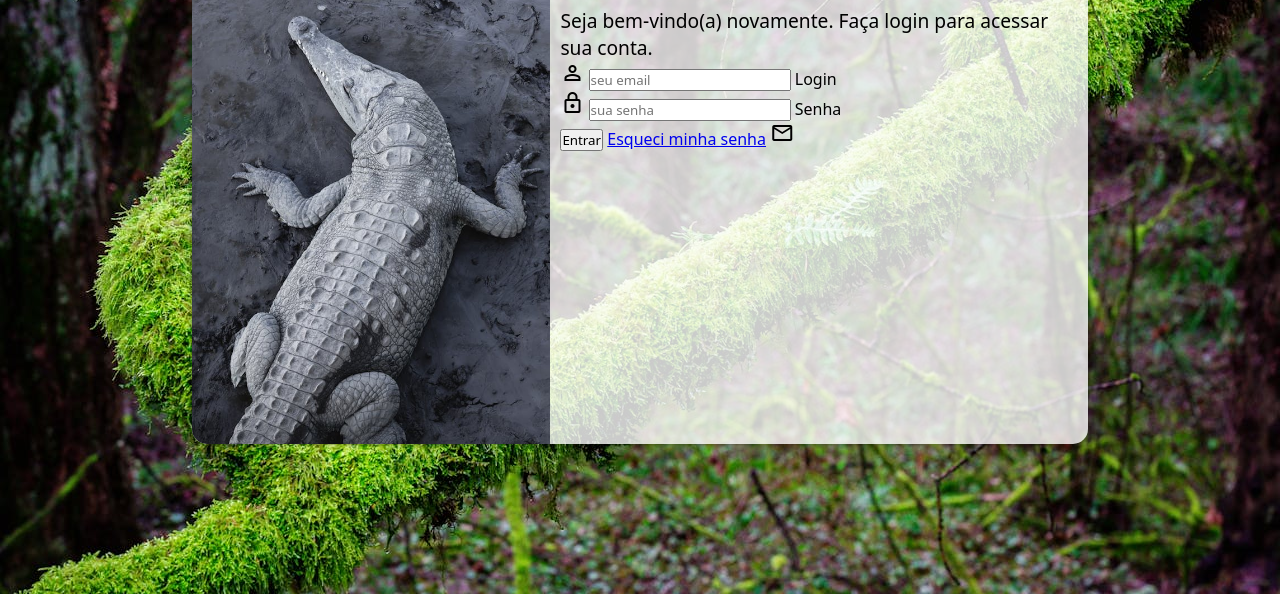
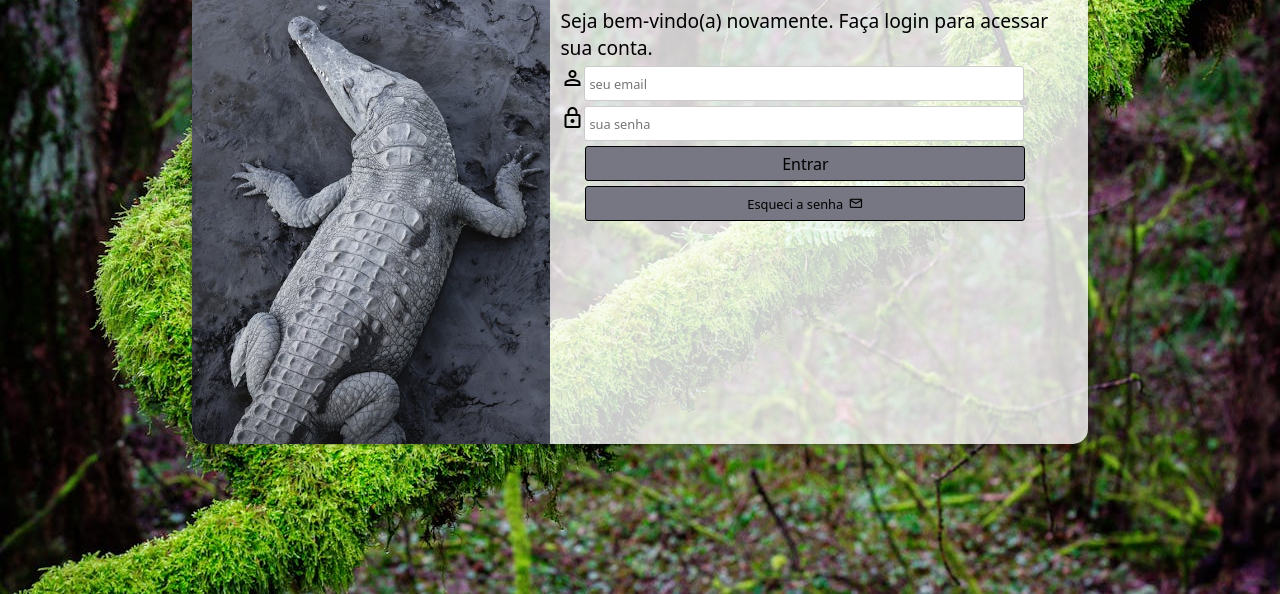
Before and after one commit to Willsonbs/projeto-login, a plain HTML site: page index.html in a window 1280 px wide. Shown: the part 206-800 px from the top of the page. Drawn offline with nearby package versions, Linux system fonts and the light colour scheme.

Commit message:
formatação final

```diff
--- a/index.html
+++ b/index.html
@@ -21,21 +21,24 @@
             <div id="formulario">
                 <h1>Login</h1>
                 <p>Seja bem-vindo(a) novamente. Faça login para acessar sua conta.</p>
+
                 <form action="login.php" method="post" autocomplete="on">
                     <div class="campo">
                         <span class="material-symbols-outlined">person</span>
-                        <input type="email" name="login" id="ilogin" placeholder="seu email" autocomplete="email" required minlength="8" maxlength="20">
+                        <input type="email" name="login" id="ilogin" placeholder="seu email" autocomplete="email" required maxlength="40">
                         <label for="ilogin">Login</label>
                     </div>
 
                     <div class="campo">
                         <span class="material-symbols-outlined">lock</span>
-                        <input type="password" name="password" id="ipassword" placeholder="sua senha" autocomplete="current-password">
+                        <input type="password" name="password" id="ipassword" placeholder="sua senha" autocomplete="current-password" required minlength="8" maxlength="20">
                         <label for="ipassword">Senha</label>
                     </div>
                     <input type="submit" value="Entrar">
-                    <a href="esqueci-senha.html">Esqueci minha senha</a>
+                    <a href="esqueci-senha.html" class="botao">
+                        Esqueci a senha
                     <i class="material-symbols-outlined">mail</i>
+                    </a>
                 </form>
             </div>
 
--- a/style/media-query.css
+++ b/style/media-query.css
@@ -1,6 +1,8 @@
 @charset "UTF-8";
 
 @media screen and (min-width: 768px) and (max-width: 992px) {
+
+
 
     section#login {
         width: 70vw;
@@ -20,10 +22,7 @@
 
 @media screen and (min-width: 992px) {
 
-    body {
-        background: url(/assets/pexels-nature.jpg);
-        background-size: cover;
-    }
+
 
     section#login {
         width: 70vw;
--- a/style/style.css
+++ b/style/style.css
@@ -8,7 +8,7 @@
 }
 
 body, html {
-    background-color: rgb(26, 56, 36);
+    background: url(/assets/pexels-nature.jpg);
     width: 100vw;
     height: 100vh;
 }
@@ -23,7 +23,7 @@ section#login {
     position: absolute;
     top: 50%;
     left: 50%;
-    transform: translate(-50%, -50%);
+
     overflow: hidden;
 
     background-color: rgba(255, 255, 255, 0.791);
@@ -32,8 +32,9 @@ section#login {
     border-radius: 15px;
     box-shadow: 0px 0px 5px rgba(0, 0, 0, 0.450);
 
+    transform: translate(-50%, -50%);
     transition: width 0.3; height: 0.3;
-    -o-transition-timing-function: ease;
+    transition-timing-function: ease;
 
 }
 
@@ -60,3 +61,69 @@ div#formulario > h1 {
 div#formulario > p {
     font-size: 0.8em;
 }
+
+form > div.campo {
+    display: flex;
+    width: 100%;
+    height: 35px;
+    border-radius: 3px;
+    margin: 5px 0px;
+}
+
+
+div.campo > label {
+    display: none;
+
+}
+input[type="email"], input[type="password"] {
+    width: 85%; /* Largura total do contêiner pai */
+    padding: 4px; /* Espaço interno para maior conforto visual */
+    font-size: 0.8em; /* Aumenta o tamanho do texto */
+    border: 1px solid #ccc; /* Ajusta a borda */
+    border-radius: 3px; /* Deixa as bordas levemente arredondadas */
+    box-sizing: border-box; /* Garante que padding não afete a largura */
+}
+
+form > input[type="submit"] {
+    display: block;
+    width: 85%;
+    margin-left: 25px;
+    font-size: 1em;
+    height: 35px;
+    background-color: rgb(118, 119, 130);
+    border: 1px solid black;
+    border-radius: 3px;
+    cursor: pointer;
+}
+
+form > input[type="submit"]:hover {
+    background-color: rgb(92, 93, 105);
+}
+
+form a.botao {
+    display: inline-flex;
+    align-items: center;
+    justify-content: center;
+    font-size: 0.8em;
+    width: 85%;
+    height: 35px;
+    margin-left: 25px;
+    background-color: rgb(118, 119, 130);
+    border: 1px solid black;
+    border-radius: 3px;
+    text-decoration: none;
+    color: black;
+    margin-top: 5px;
+}
+
+form a.botao:hover {
+    background-color: rgb(92, 93, 105);
+}
+
+
+form a.botao > i {
+    margin-left: 5px;
+    font-size: 1.2em;
+    vertical-align: middle;
+
+}
```
Also changed, not shown: 1 other file.
